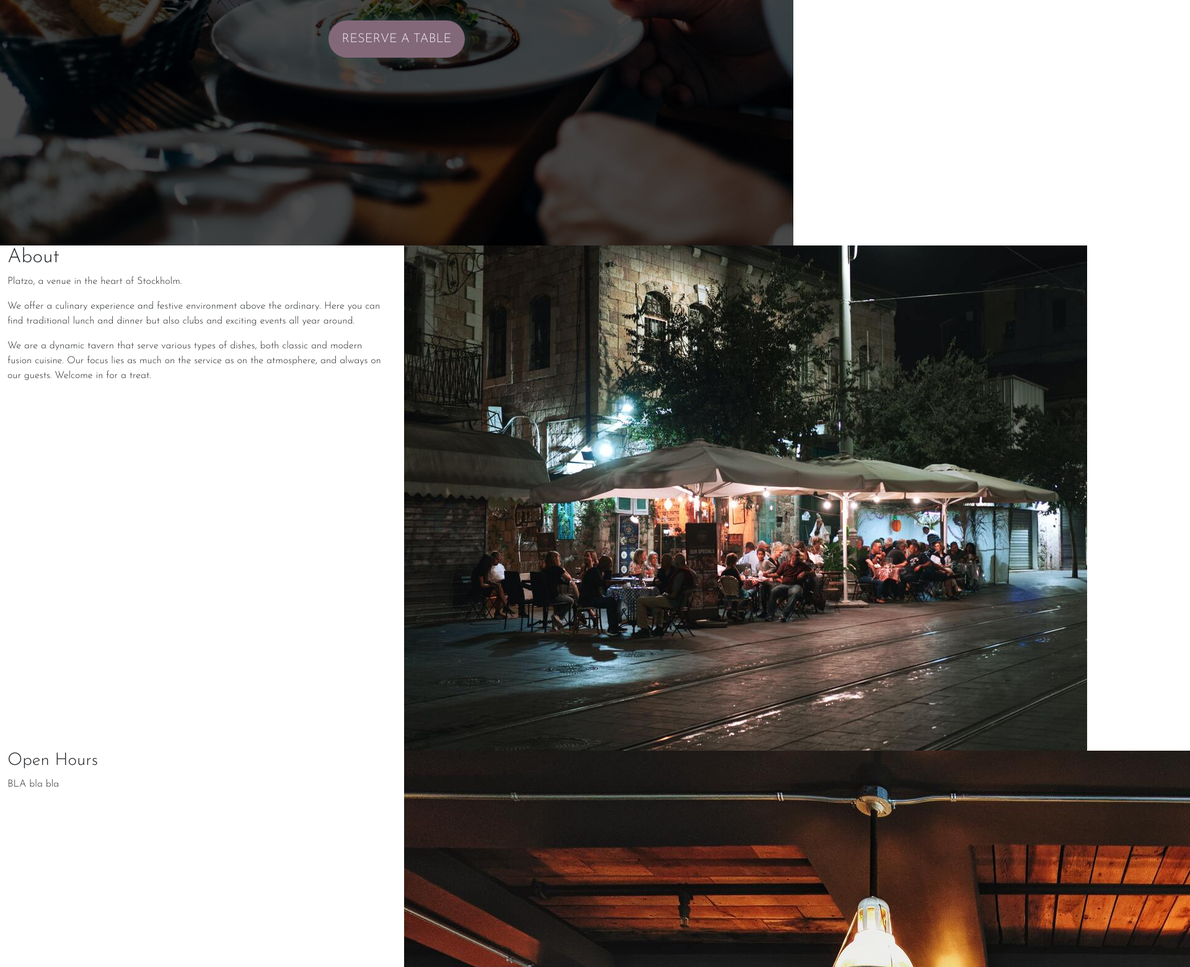
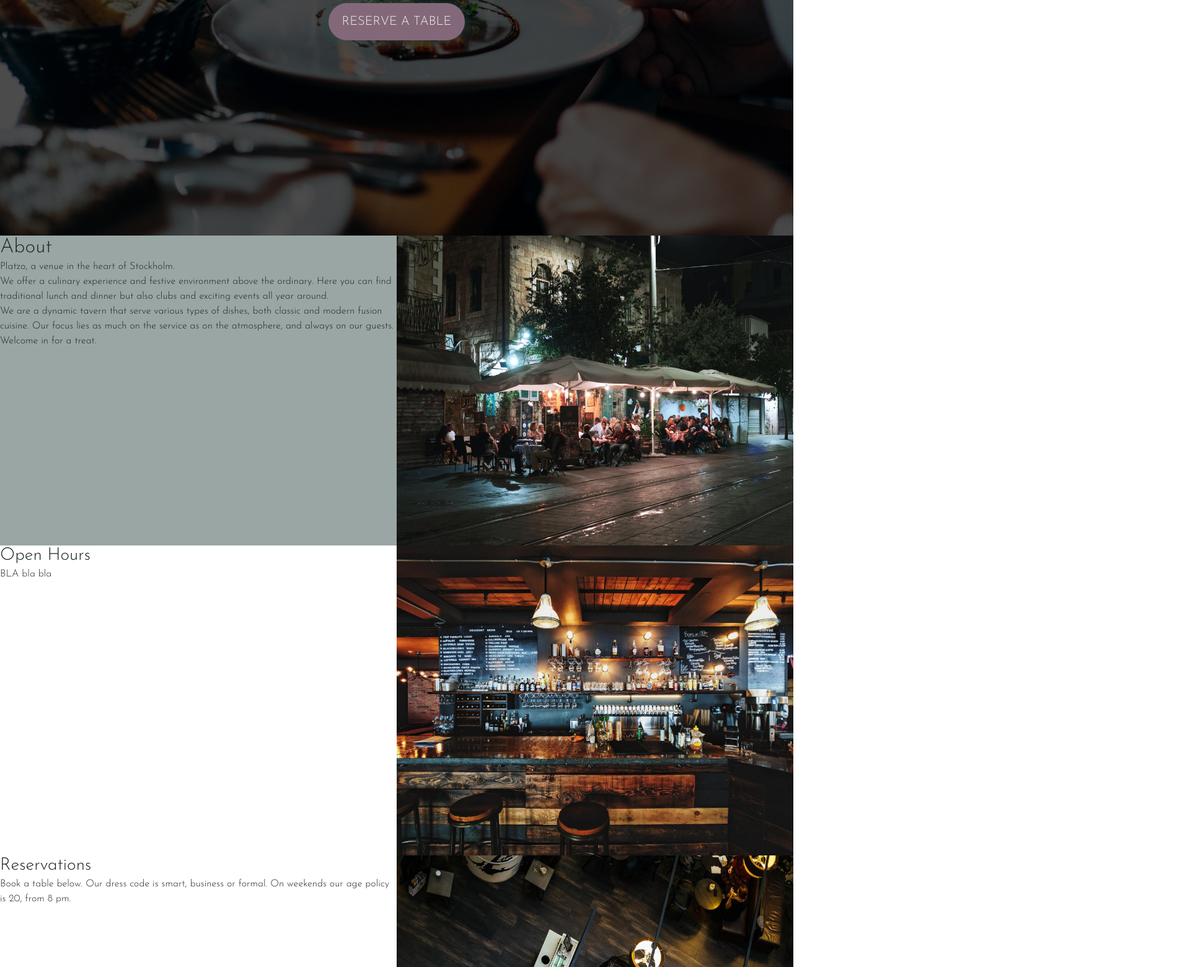
Before and after one commit to Bado007/Restaurant-Platzo, a plain HTML site: page index.html in a window 1280 px wide. Shown: the part 510-2070 px from the top of the page at 62% size, 1920 px wide, since content can reach past the window. Drawn offline with nearby package versions, Linux system fonts and the light colour scheme.

Commit message:
Overwrite Bootstrap settings, remove scroll bar, change style in nav

```diff
--- a/assets/style/style.css
+++ b/assets/style/style.css
@@ -3,11 +3,20 @@
 @import url('https://fonts.googleapis.com/css2?family=Josefin+Sans:wght@300&family=Lato:wght@300&display=swap');
 
 * {
-    padding: 0;
-    border: 0;
-    margin: 0;
     box-sizing: border-box;
     font-family: 'Josefin Sans', sans-serif;
+    padding: 0 !important;
+    border: 0 !important;
+    margin: 0 !important;
+}
+
+body {
+    overflow-x: hidden;
+}
+
+/* Hide scrollbar for Chrome, Safari and Opera */
+::-webkit-scrollbar {
+    display: none;
 }
 
 /* Navigation Bar */
@@ -27,13 +36,13 @@ nav ul {
 
 nav ul li {
     font-size: 22px;
-    padding-right: 20px;
-    padding-left: 20px;
+    padding-left: 20px !important;
+    padding-right: 20px !important;
 }
 
 nav ul li a {
     text-decoration: none;
-    color: #334B48;
+    color: #fff;
 }
 
 /* Nav bar links hover effect */
@@ -87,7 +96,7 @@ nav a .logo-svg {
 
 .hero-content-inner h1 {
     font-size: 50px;
-    border-bottom: 15px;
+    border-bottom: 15px !important;
     color: #f1f1f1;
 }
 
@@ -99,7 +108,7 @@ nav a .logo-svg {
 .hero-content button {
     width: 220px;
     height: 60px;
-    margin-top: 20px;
+    margin-top: 20px !important;
     border-radius: 30px;
     font-size: 20px;
     background-color: #83687A;
@@ -109,7 +118,7 @@ nav a .logo-svg {
     box-shadow: 0 0 20px #334B48;
     border: 2px solid transparent;
     cursor: pointer;
-    transition: all ease .2s;
+    transition: all ease-in .2s;
 }
 
 /* Button Hover */
@@ -121,6 +130,8 @@ nav a .logo-svg {
     box-shadow: 0 0 40px #B89BAE;
     border: 2px solid transparent;
 }
+
+/* Media for small screen => Hero Image & Hero Content */
 
 @media(max-width: 540px) {
     .hero-content {
@@ -143,3 +154,18 @@ nav a .logo-svg {
         font-size: 15px;
     }
 }
+
+/* Remove Bootstrap Default settings => Main Container */
+
+.container-fluid {
+    padding: 0 !important;
+    margin: 0 !important;
+    border: 0 !important;
+    display: flex;
+    justify-content: center;
+    align-items: center;
+}
+
+#about-column {
+    background-color: #9AA6A4;
+}
--- a/index.html
+++ b/index.html
@@ -40,7 +40,7 @@
     <main>
         <div class="container-fluid">
             <div class="row row-cols-2">
-                <div class="col-12 col-md-6 col-lg-6" id="About-column">
+                <div class="col-12 col-md-6 col-lg-6" id="about-column">
                     <h2>About</h2>
                     <p>Platzo, a venue in the heart of Stockholm.</p>
                     <p>We offer a culinary experience and festive environment above the ordinary. Here you can find
@@ -50,9 +50,9 @@
                         Welcome in for a treat.</p>
                 </div>
                 <div class="col-12 col-md-6 col-lg-6">
-                    <div class="about.img">
-                        <img src="/assets/images/about-img.jpg"
-                            alt="Picture of the restaurant from outside at nightime">
+                    <div class="about-img">
+                        <img src="/assets/images/about-img.jpg" alt="Picture of the restaurant from outside at nightime"
+                            width="100%" height="500px">
                     </div>
                 </div>
                 <div class="col-12 col-md-6 col-lg-6" id="Open-hours-column">
@@ -61,7 +61,8 @@
                     <table></table>
                 </div>
                 <div class="col-12 col-md-6 col-lg-6">
-                    <img src="/assets/images/openhrs-img.jpg" alt="Picture of our modern bar">
+                    <img src="/assets/images/openhrs-img.jpg" alt="Picture of our modern bar" width="100%"
+                        height="500px">
                     <div class="open-hours-img"></div>
                 </div>
                 <div class="col-12 col-md-6 col-lg-6" id="Reserve-column">
@@ -71,7 +72,8 @@
                 </div>
                 <div class="col-12 col-md-6 col-lg-6">
                     <div class="reserve-img">
-                        <img src="/assets/images/reserve-img.jpg" alt="Picture of the lounge from bird's prospective">
+                        <img src="/assets/images/reserve-img.jpg" alt="Picture of the lounge from bird's prospective"
+                            width="100%" height="500px">
                     </div>
                 </div>
                 <div class="col-12 col-md-6 col-lg-6" id="Contact-column">
@@ -87,7 +89,7 @@
                 <div class="col-12 col-md-6 col-lg-6">
                     <iframe
                         src="https://www.google.com/maps/embed?pb=!1m18!1m12!1m3!1d2034.9762934168589!2d18.07133231593467!3d59.333349617742506!2m3!1f0!2f0!3f0!3m2!1i1024!2i768!4f13.1!3m3!1m2!1s0x465f9d5b931ce225%3A0x68a8523b9c8570e6!2sNorrmalmstorg%203%2C%20111%2046%20Stockholm!5e0!3m2!1sen!2sse!4v1666648633638!5m2!1sen!2sse"
-                        width="500" height="500" style="border:0;" allowfullscreen="" loading="lazy"
+                        width="706px" height="500px" style="border:0;" allowfullscreen="" loading="lazy"
                         referrerpolicy="no-referrer-when-downgrade"></iframe>
                 </div>
             </div>
```
